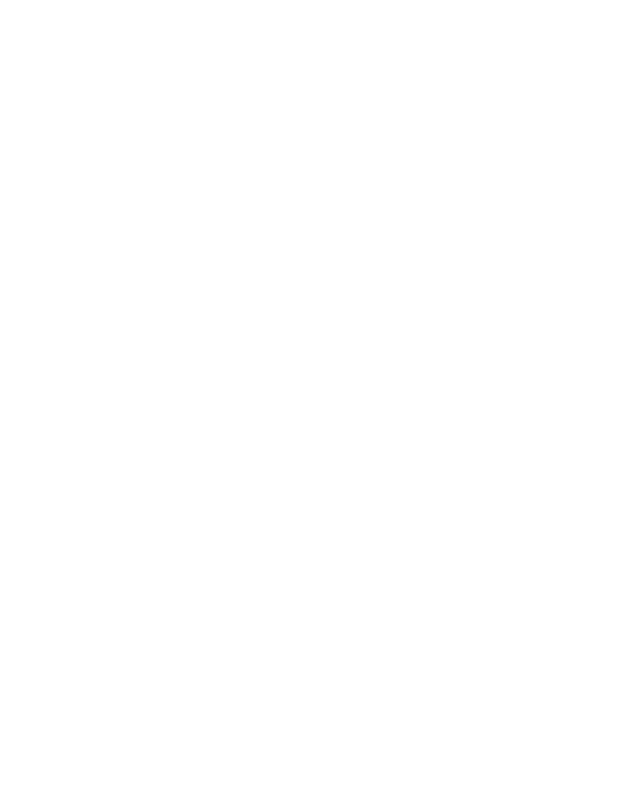
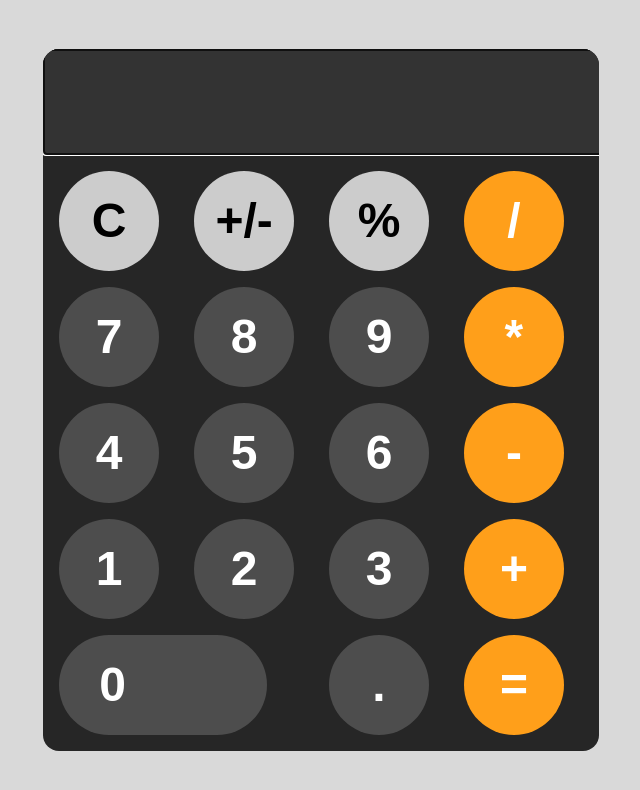
Before and after one commit to JerryC2005/Calculator, a plain HTML site: page index.html in a window 1280 px wide. Shown: the whole page, without its empty margins (319-959 px from the left). Drawn offline with Linux system fonts and the light colour scheme.

Commit message:
made calculator structure and function

```diff
--- a/index.html
+++ b/index.html
@@ -4,10 +4,34 @@
     <meta charset="UTF-8">
     <meta name="viewport" content="width=device-width, initial-scale=1.0">
     <title>Calculator</title>
-    <link rel="stylesheet" href="styles.css" type="text/styles">
+    <link rel="stylesheet" href="styles.css" type="text/css">
 </head>
 <body>
+    <div id="calculator">
+        <input autocomplete="off"
+        onblur="this.focus()" type="text" id="display" autofocus>
 
-
+        <div id="btn-container">
+            <button onclick="clearDisplay()" class="btn-etc">C</button>
+            <button id="pm-btn" class="btn-etc">+/-</button>
+            <button onclick="showDisplay('%')" class="btn-etc" id="btn-percent">%</button>
+            <button onclick="showDisplay('/')" class="btn-operator">/</button>
+            <button onclick="showDisplay('7')">7</button>
+            <button onclick="showDisplay('8')">8</button>
+            <button onclick="showDisplay('9')">9</button>
+            <button onclick="showDisplay('*')" class="btn-operator">*</button>
+            <button onclick="showDisplay('4')">4</button>
+            <button onclick="showDisplay('5')">5</button>
+            <button onclick="showDisplay('6')">6</button>
+            <button onclick="showDisplay('-')" class="btn-operator">-</button>
+            <button onclick="showDisplay('1')" class="btn-num-1">1</button>
+            <button onclick="showDisplay('2')">2</button>
+            <button onclick="showDisplay('3')">3</button>
+            <button onclick="showDisplay('+')"class="btn-operator">+</button>
+            <button onclick="showDisplay('0')" id="zero-btn">0</button>
+            <button onclick="showDisplay('.')">.</button>
+            <button onclick="calculate()" class="btn-operator">=</button>
+        </div>
+    <script src="script.js"></script>
 </body>
 </html>
--- a/script.js
+++ b/script.js
@@ -0,0 +1,42 @@
+const display = document.getElementById("display");
+const percent = document.getElementById("btn-percent");
+const pmBtn = document.getElementById("pm-btn");
+//press enter and the numbers in textbox will calculate
+display.addEventListener("keypress", (e) => {
+  if (e.key === "Enter") {
+    calculate();
+  }
+});
+
+//turn number to decimal percent
+percent.addEventListener("click", () => {
+  let percentage = parseFloat(display.value) / 100;
+  display.value = percentage;
+});
+
+pmBtn.addEventListener("click", () => {
+  if (display.value >= "0") {
+    display.value = "-" + display.value;
+  } else {
+    display.value = display.value.substring(1);
+  }
+});
+
+//display in textbox
+function showDisplay(input) {
+  display.value += input;
+}
+
+//clear display
+function clearDisplay() {
+  display.value = "";
+}
+
+//calculate the values in text box
+function calculate() {
+  try {
+    display.value = eval(display.value);
+  } catch (error) {
+    display.value = "Error";
+  }
+}
--- a/styles.css
+++ b/styles.css
@@ -0,0 +1,81 @@
+body {
+    margin: 0;
+    display: flex;
+    flex-direction: column;
+    align-items: center;
+    justify-content: center;
+    height: 100vh;
+    font-family: Arial, Helvetica, sans-serif;
+    background-color: hsl(0, 0%, 85%);
+
+}
+#display {
+    width: 100%;
+    padding: 1.8rem;
+    font-size: 2.4rem;
+    text-align: left;
+    color: white;
+    background-color: hsl(0, 0%, 20%);
+
+}
+
+#calculator {
+    background-color: hsl(0, 0%, 15%);
+    overflow: hidden;
+    border-radius: 1rem;
+}
+
+#btn-container {
+    display: grid;
+    grid-template-columns: repeat(4, 1fr);
+    gap: 1rem;
+    padding: 1rem;
+}
+
+#zero-btn {
+    grid-column-start: 1;
+    grid-column-end: 3;
+    width: 13rem;
+    text-align: left;
+    padding-left: 2.5rem;
+}
+
+button {
+  font-size: 3rem;
+  height: 6.25rem;
+  width: 6.25rem;
+  border-radius: 50px;
+  border: none;
+  background-color: hsl(0, 0%, 30%);
+  color: white;
+  font-weight: bold;
+  cursor: pointer;
+}
+
+button:hover {
+    background-color: hsl(0, 0%, 40%);
+}
+button:active {
+    background-color: hsl(0, 0%, 50%);
+}
+
+.btn-etc {
+    background-color:hsl(0, 0%, 80%);
+    color: black;
+}
+.btn-etc:hover {
+    background-color:hsl(0, 0%, 90%)
+}
+.btn-etc:active {
+    background-color:hsl(0, 0%, 95%)
+}
+
+.btn-operator {
+    background-color: hsl(35, 100%, 55%);
+}
+.btn-operator:hover {
+    background-color: hsl(35, 100%, 65%);
+}
+.btn-operator:active {
+    background-color: hsl(35, 100%, 75%);
+}
```
